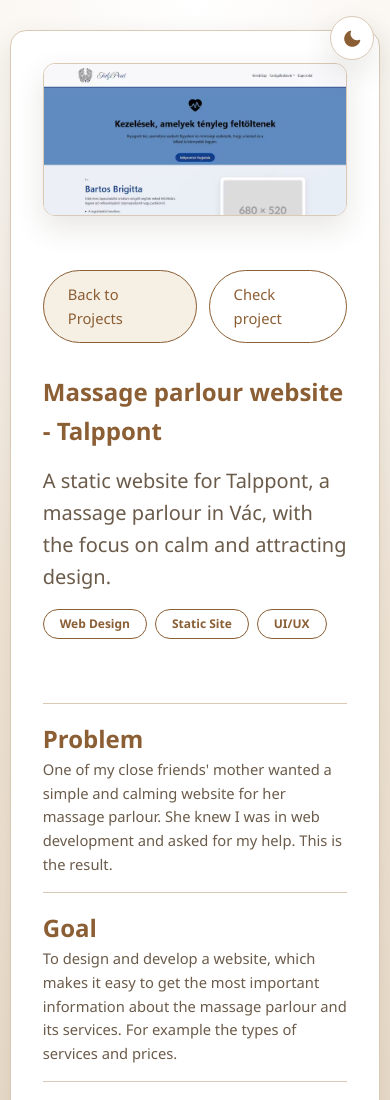
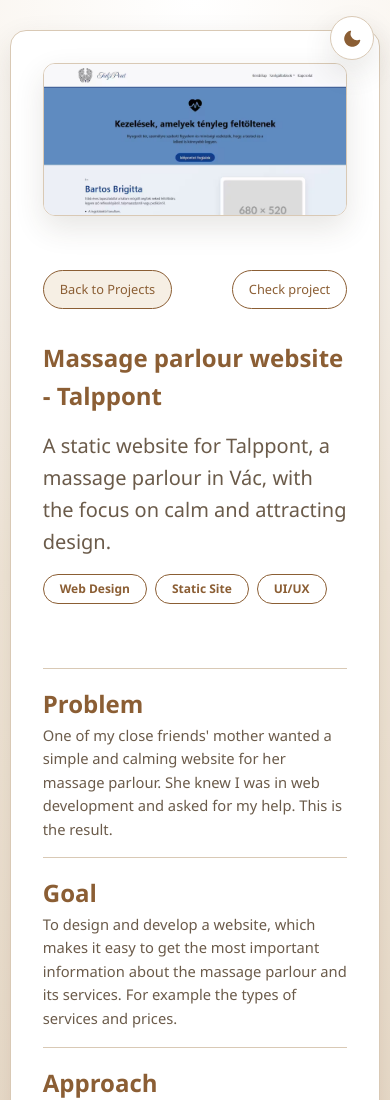
Before and after one commit to felixmachan/machan-portfolio, a plain HTML site: page projects/talppont.html in a window 390 px wide. Shown: the top 1100 px of the page. Drawn offline with Linux system fonts and the light colour scheme.

Commit message:
fix button on phone

```diff
--- a/assets/css/project.css
+++ b/assets/css/project.css
@@ -156,6 +156,17 @@ section > * {
 
 }
 
+@media (max-width: 420px) {
+  .project-hero-actions {
+    gap: var(--space-2);
+  }
+
+  .project-hero-actions .button {
+    font-size: 0.8rem;
+    padding: var(--space-2) var(--space-4);
+  }
+}
+
 
 
 /* Generic tooltip (uses data-tooltip="...") */
```
